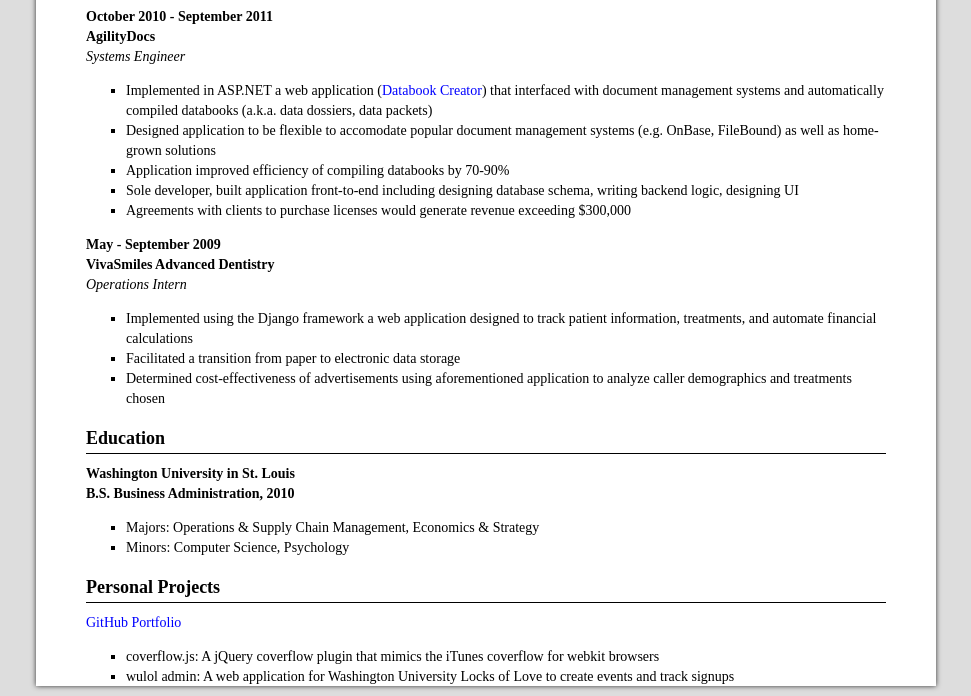
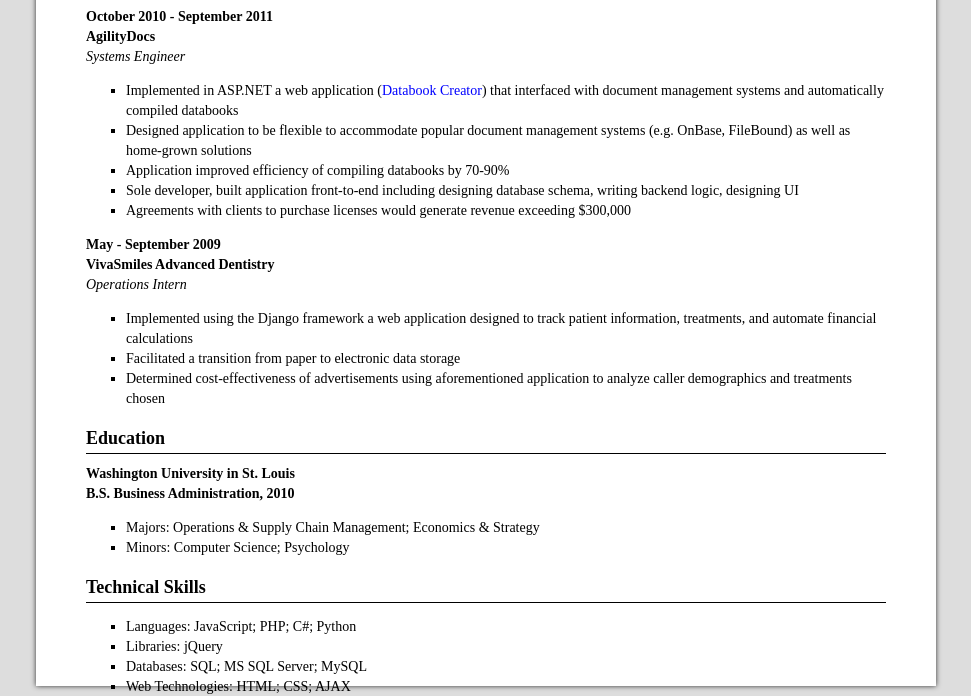
Before and after one commit to zdyn/zdyn.github.com, a plain HTML site: page index.html in a window 1280 px wide. Shown: the part 114-810 px from the top of the page, without its empty margins (154-1125 px from the left). Drawn offline with Linux system fonts and the light colour scheme; a web font is replaced by a local one.

Commit message:
added more to resume

```diff
--- a/index.html
+++ b/index.html
@@ -31,8 +31,8 @@
 				<em>Systems Engineer</em>
 			</header>
 			<ul>
-				<li>Implemented in ASP.NET a web application (<a href="http://www.agilitydocs.com/manufacturing-data-book-creation.html">Databook Creator</a>) that interfaced with document management systems and automatically compiled databooks (a.k.a. data dossiers, data packets)</li>
-				<li>Designed application to be flexible to accomodate popular document management systems (e.g. OnBase, FileBound) as well as home-grown solutions</li>
+				<li>Implemented in ASP.NET a web application (<a href="http://www.agilitydocs.com/manufacturing-data-book-creation.html">Databook Creator</a>) that interfaced with document management systems and automatically compiled databooks</li>
+				<li>Designed application to be flexible to accommodate popular document management systems (e.g. OnBase, FileBound) as well as home-grown solutions</li>
 				<li>Application improved efficiency of compiling databooks by 70-90%</li>
 				<li>Sole developer, built application front-to-end including designing database schema, writing backend logic, designing UI</li>
 				<li>Agreements with clients to purchase licenses would generate revenue exceeding $300,000</li>
@@ -60,10 +60,20 @@
 				B.S. Business Administration, 2010</strong>
 			</header>
 			<ul>
-				<li>Majors: Operations &amp; Supply Chain Management, Economics &amp; Strategy</li>
-				<li>Minors: Computer Science, Psychology</li>
+				<li>Majors: Operations &amp; Supply Chain Management; Economics &amp; Strategy</li>
+				<li>Minors: Computer Science; Psychology</li>
 			</ul>
 		</section>
+	</div>
+
+	<div id="technical_skills">
+		<h2>Technical Skills</h2>
+		<ul>
+			<li>Languages: JavaScript; PHP; C#; Python</li>
+			<li>Libraries: jQuery</li>
+			<li>Databases: SQL; MS SQL Server; MySQL</li>
+			<li>Web Technologies: HTML; CSS; AJAX</li>
+		</ul>
 	</div>
 
 	<div id="personal_projects">
@@ -74,7 +84,7 @@
 			</header>
 			<ul>
 				<li>coverflow.js: A jQuery coverflow plugin that mimics the iTunes coverflow for webkit browsers</li>
-				<li>wulol admin: A web application for Washington University Locks of Love to create events and track signups</li>
+				<li>wulol admin: A web application for Washington University Locks of Love to create events and record signups</li>
 			</ul>
 		</section>
 	</div>
```
